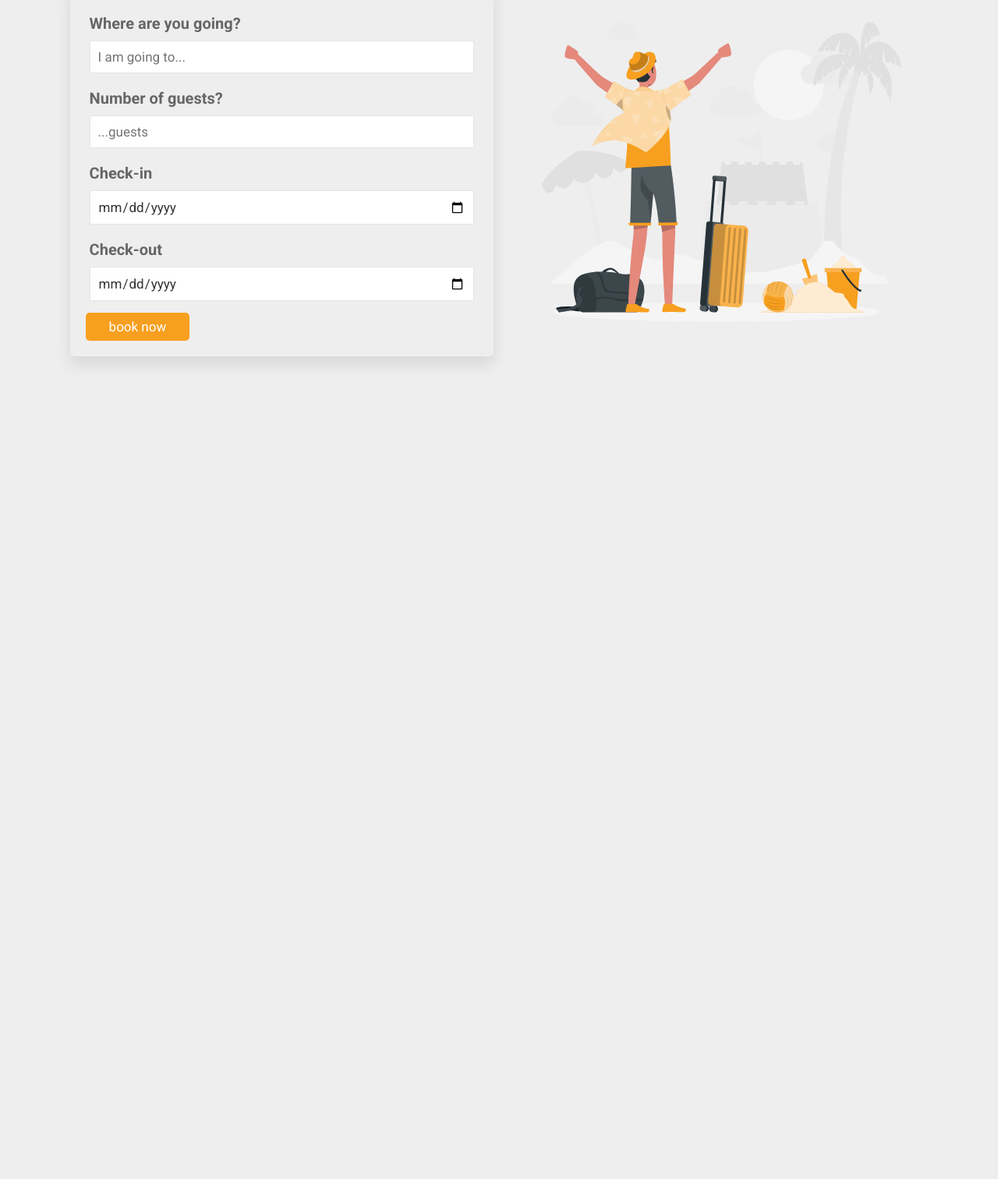
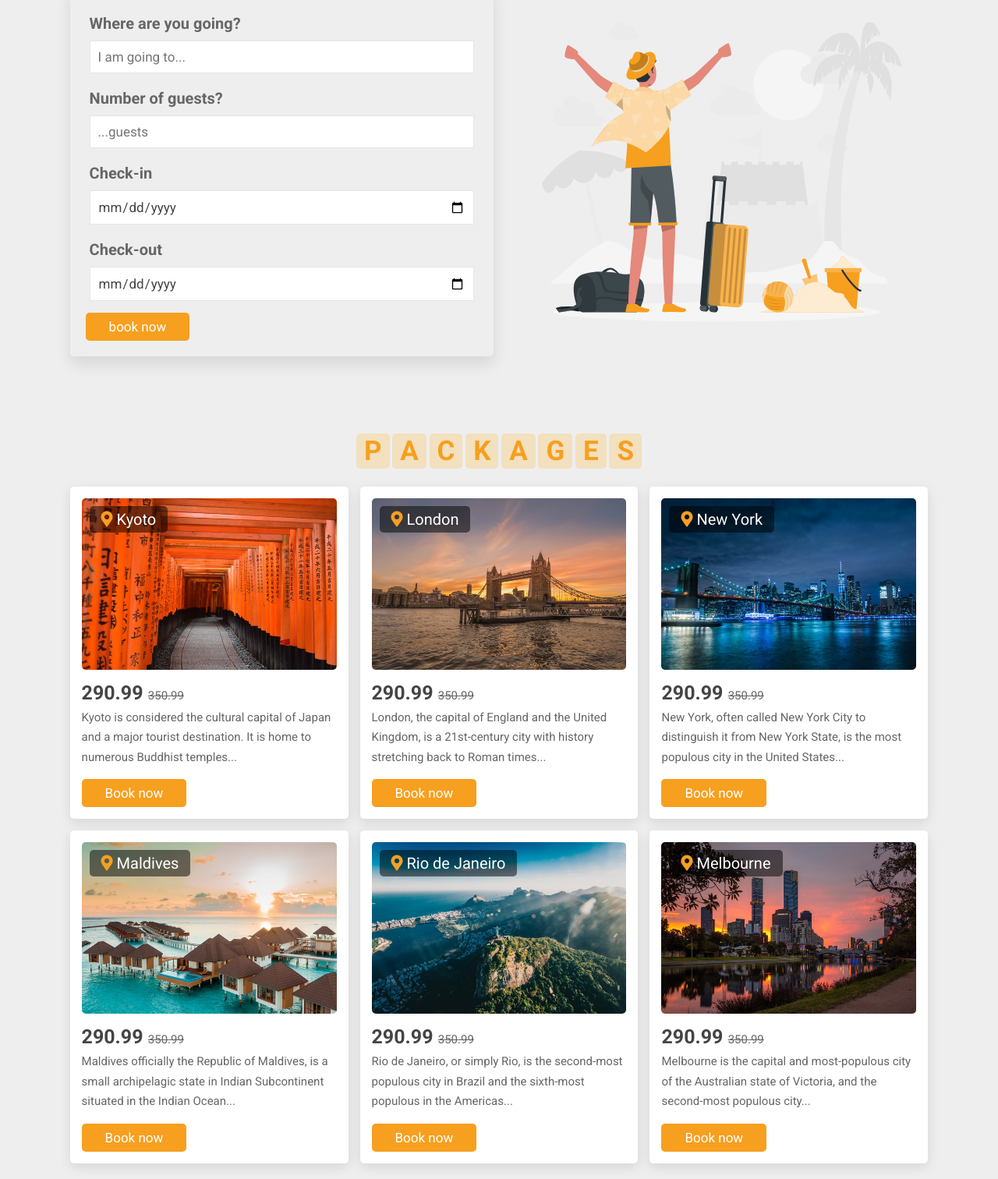
Before and after one commit to scwebdevsc/portfolio-project-4, a plain HTML site: page index.html in a window 1280 px wide. Shown: the part 963-2475 px from the top of the page at 78% size. Before the commit the page ends 1476 px from the top, so only its background shows below. Drawn offline with Linux system fonts and the light colour scheme.

Commit message:
Update for Portfolio project 4

```diff
--- a/css/main.css
+++ b/css/main.css
@@ -298,15 +298,77 @@ section {
   padding: 1rem;
   border: 0.1rem solid rgba(0, 0, 0, 0.1);
   font-size: 1.7rem;
-  color: #333;
+  color: var(--text-color-1);
   text-transform: none;
 }
 .book .row form .inputBox h3 {
   font-size: 2rem;
   padding: 1rem 0;
-  color: #666;
+  color: var(--text-color-2);
 }
 /* ########## END OF BOOK SECTION ########## */
+/* ########## PACKAGES SECTION ########## */
+.packages .box-container {
+  display: grid;
+  grid-template-columns: repeat(auto-fit, minmax(30rem, 1fr));
+  gap: 1.5rem;
+  max-width: 1200px;
+  margin: 0 auto;
+}
+.packages .box-container .box {
+  background: var(--bg-color-1);
+  border-radius: 0.5rem;
+  box-shadow: var(--box-shadow);
+}
+.packages .box-container .box .image {
+  height: 25rem;
+  width: 100%;
+  padding: 1.5rem;
+  position: relative;
+}
+.packages .box-container .box .image img {
+  height: 100%;
+  width: 100%;
+  object-fit: cover;
+  border-radius: 0.5rem;
+}
+.packages .box-container .box .image h3 {
+  position: absolute;
+  top: 2.5rem;
+  left: 2.5rem;
+  font-size: 2rem;
+  color: #fff;
+  background: rgba(0, 0, 0, 0.5);
+  border-radius: 0.5rem;
+  font-weight: lighter;
+  padding: 0.5rem 1.5rem;
+}
+.packages .box-container .box .image h3 i {
+  color: var(--main-color);
+  margin-right: 0.5rem;
+}
+.packages .box-container .box .content {
+  padding: 1.5rem;
+  padding-top: 0;
+}
+.packages .box-container .box .content .price {
+  font-weight: 700;
+  color: var(--text-color-1);
+  font-size: 2.5rem;
+}
+.packages .box-container .box .content .price span {
+  font-weight: lighter;
+  color: var(--text-color-2);
+  font-size: 1.5rem;
+  text-decoration: line-through;
+}
+.packages .box-container .box .content p {
+  font-size: 1.5rem;
+  padding: 0.5rem 0;
+  color: var(--text-color-2);
+  line-height: 1.7;
+}
+/* ########## END OF PACKAGES SECTION ########## */
 
 /* ########## MEDIA QUERIES ########## */
 @media (max-width: 991px) {
--- a/index.html
+++ b/index.html
@@ -111,6 +111,94 @@
     </div>
   </section>
   <!-- ########## END OF BOOK SECTION ########## -->
+  <!-- ########## PACKAGES SECTION ########## -->
+  <section class="packages" id="packages">
+    <h1 class="heading">
+      <span>p</span>
+      <span>a</span>
+      <span>c</span>
+      <span>k</span>
+      <span>a</span>
+      <span>g</span>
+      <span>e</span>
+      <span>s</span>
+    </h1>
+    <div class="box-container">
+      <div class="box">
+        <div class="image">
+          <img src="img/p-1.jpg" alt="">
+          <h3><i class="fas fa-map-marker-alt"></i>Kyoto</h3>
+        </div>
+        <div class="content">
+          <div class="price">290.99 <span>350.99</span></div>
+          <p>Kyoto is considered the cultural capital of Japan and a major tourist destination. It is home to numerous Buddhist temples...</p>
+          <a href="#" class="btn">Book now</a>
+        </div>
+      </div>
+
+      <div class="box">
+        <div class="image">
+          <img src="img/p-2.jpg" alt="">
+          <h3><i class="fas fa-map-marker-alt"></i>London</h3>
+        </div>
+        <div class="content">
+          <div class="price">290.99 <span>350.99</span></div>
+          <p>London, the capital of England and the United Kingdom, is a 21st-century city with history stretching back to Roman times...</p>
+          <a href="#" class="btn">Book now</a>
+        </div>
+      </div>
+
+      <div class="box">
+        <div class="image">
+          <img src="img/p-3.jpg" alt="">
+          <h3><i class="fas fa-map-marker-alt"></i>New York</h3>
+        </div>
+        <div class="content">
+          <div class="price">290.99 <span>350.99</span></div>
+          <p>New York, often called New York City to distinguish it from New York State, is the most populous city in the United States...</p>
+          <a href="#" class="btn">Book now</a>
+        </div>
+      </div>
+
+      <div class="box">
+        <div class="image">
+          <img src="img/p-4.jpg" alt="">
+          <h3><i class="fas fa-map-marker-alt"></i>Maldives</h3>
+        </div>
+        <div class="content">
+          <div class="price">290.99 <span>350.99</span></div>
+          <p>Maldives officially the Republic of Maldives, is a small archipelagic state in Indian Subcontinent situated in the Indian Ocean...</p>
+          <a href="#" class="btn">Book now</a>
+        </div>
+      </div>
+
+      <div class="box">
+        <div class="image">
+          <img src="img/p-5.jpg" alt="">
+          <h3><i class="fas fa-map-marker-alt"></i>Rio de Janeiro</h3>
+        </div>
+        <div class="content">
+          <div class="price">290.99 <span>350.99</span></div>
+          <p>Rio de Janeiro, or simply Rio, is the second-most populous city in Brazil and the sixth-most populous in the Americas...</p>
+          <a href="#" class="btn">Book now</a>
+        </div>
+      </div>
+
+      <div class="box">
+        <div class="image">
+          <img src="img/p-6.jpg" alt="">
+          <h3><i class="fas fa-map-marker-alt"></i>Melbourne</h3>
+        </div>
+        <div class="content">
+          <div class="price">290.99 <span>350.99</span></div>
+          <p>Melbourne is the capital and most-populous city of the Australian state of Victoria, and the second-most populous city...</p>
+          <a href="#" class="btn">Book now</a>
+        </div>
+      </div>
+
+    </div>
+  </section>
+  <!-- ########## END OF PACKAGES SECTION ########## -->
   <!-- ########## JAVASCRIPT ########## -->
   <script src="js/script.js"></script>
 </body>
```
Also changed, not shown: img/p-1.jpg (added), img/p-2.jpg (added), img/p-3.jpg (added), img/p-4.jpg (added), img/p-5.jpg (added), img/p-6.jpg (added).
